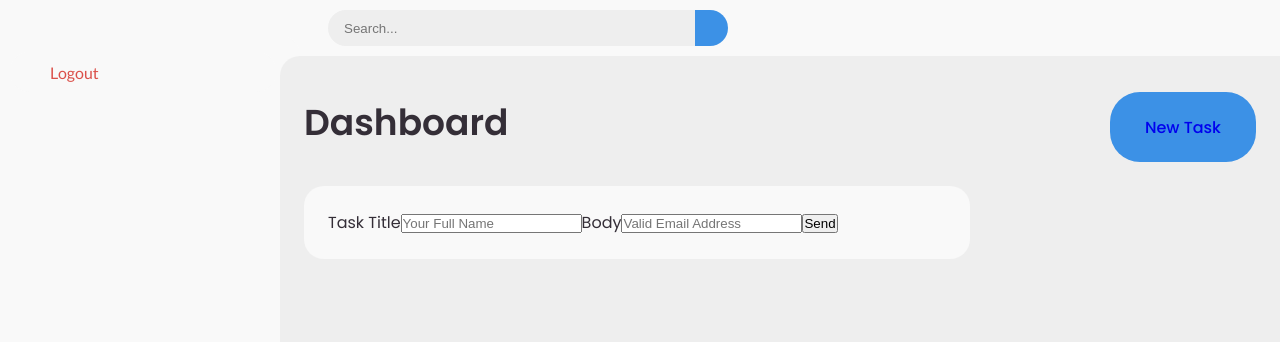
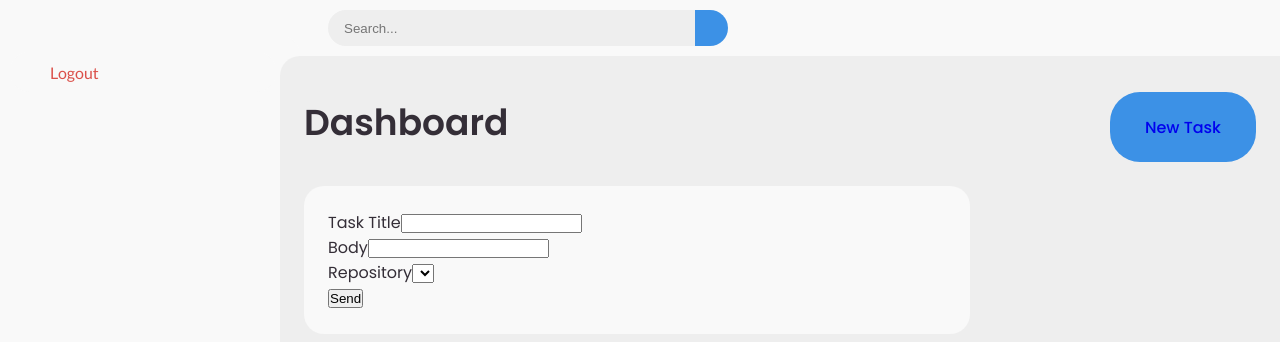
Before and after one commit to LinXJ1204/github_issues_dashboard, a React (Create React App) app: page /newtask in a window 1280 px wide. Shown: the top 342 px of the page. Built offline with nearby package versions, Linux system fonts and the light colour scheme.

Commit message:
add task done

```diff
--- a/src/App.js
+++ b/src/App.js
@@ -8,7 +8,6 @@ import { getaccesstoken } from './github';
 import { store } from './store';
 import { useSelector } from "react-redux";
 
-//66eee27c3dc589965d1ba93481703481af57199e
 
 
 /* const query = `
--- a/src/github.js
+++ b/src/github.js
@@ -10,7 +10,7 @@ export function loginwithgithub(){
   }
 
 export async function getissues(page){
-    store.dispatch(task.actions.initialtasklist);
+    store.dispatch(task.actions.initialtasklist());
     var token = sessionStorage.getItem("token");
     if(token!='undefined'&&token){
         await fetch("https://api.github.com/issues?filter=repos"+"&per_page=10"+"&page="+page.toString(),{
@@ -24,9 +24,9 @@ export async function getissues(page){
         }).then((data)=>{
             console.log(data);
             const tasklist = data.map(item=>{
-                return {'id':item['id'],'title':item['title'], 'state':item['state'], 'created_at':item['created_at'], 'repository':item['repository']["name"],'label':item['labels'][0]['name']}
+                return {'id':item['id'],'title':item['title'], 'state':item['state'], 'created_at':item['created_at'], 'repository':item['repository']["name"],'owner_repository':item['repository']["full_name"],'label':item['labels'][0]['name']}
             })
-            var repolist = tasklist.map(item=>{return item['repository']})
+            var repolist = tasklist.map(item=>{return item['owner_repository']})
             repolist = [...new Set(repolist)]
             console.log(repolist);
             store.dispatch(task.actions.addtask(tasklist));
@@ -46,6 +46,7 @@ export async function getaccesstoken(){
     if(token!='undefined'&&token){
         console.log(token)
         getissues(1);
+
         return token;
     }else{
         token = await fetch("http://localhost:4000/gettoken?code="+code,{
@@ -62,3 +63,30 @@ export async function getaccesstoken(){
     }
 
 }
+
+export async function submit_new_task(){
+    var title = document.getElementById("tasktitle").value;
+    var body= document.getElementById("taskbody").value;
+    var repo = document.getElementById("repolist").value;
+    var token = sessionStorage.getItem("token");
+    if(title==''){
+        window.alert("Title can't be empty")
+    }else if(body.split(' ').length<30){
+        window.alert("The minimum amount of word is 30.")
+    }else{
+        fetch("https://api.github.com/repos/"+repo+"/issues",{
+            method: "POST",
+            headers: {
+                'Authorization': "Bearer " + token
+            },
+            body: JSON.stringify({
+                "title": title,
+                "labels": ["Open"],
+                "body": body
+            })
+        }).then((res)=>{
+            window.alert("Adding is Successful.")
+        })
+    }
+
+}
--- a/src/newtask.js
+++ b/src/newtask.js
@@ -1,20 +1,34 @@
+import { Reposelector } from "./reposelect"
+import { submit_new_task } from "./github";
 
 export function Newtask(){
+    async function test(){
+        var title = document.getElementById("tasktitle").value;
+        var body= document.getElementById("taskbody").value;
+        var repo = document.getElementById("repolist").value;
+        console.log(title, body, repo)
+        var token = sessionStorage.getItem("token");
+
+    }
 
     return(
         <div className="newtask">
             <form action="" method="post" className="basic-grey">
-                <label>
-                <span>Task Title</span>
-                <input id="name" type="text" name="name" placeholder="Your Full Name" />
-                </label>
-                <label>
-                <span>Body</span>
-                <input id="email" type="email" name="email" placeholder="Valid Email Address" />
-                </label>
-                <label>
-                <input type="button" className="button" value="Send" />
-                </label>
+                <div>
+                    <span>Task Title</span>
+                    <input id="tasktitle" type="text" name="tasktitle" />
+                </div>
+                <div>
+                    <span>Body</span>
+                    <input id="taskbody" type="email" name="taskbody"/>
+                </div>
+                <div>
+                    <span>Repository</span>
+                    <Reposelector/>
+                </div>
+                <div>
+                    <input type="button" className="button" value="Send" onClick={submit_new_task} />
+                </div>
             </form>
         </div>
     )
--- /dev/null
+++ b/src/reposelect.js
@@ -0,0 +1,18 @@
+import { store } from "./store";
+import { task } from "./taskSlice";
+import { useSelector } from "react-redux";
+
+
+export function Reposelector(){
+    var repolist = useSelector(()=>{ return store.getState()['task'].repo})
+    return(
+        <select id="repolist" name="repo">
+            {repolist.map(item=>{
+                return (
+                    <option key={item} value={item}>{item}</option>
+                )
+            })}
+        </select>
+
+    )
+}
--- a/src/task.js
+++ b/src/task.js
@@ -5,6 +5,7 @@ import { useSelector } from "react-redux";
 
 export function Task(){
     var tasklist = useSelector(()=>{return store.getState()['task'].tasklist})
+    console.log(tasklist);
     return(
         <div className="tasklist">
             <div className="head">
--- a/src/taskSlice.js
+++ b/src/taskSlice.js
@@ -20,6 +20,9 @@ export const task = createSlice({
         },
         setrepo: (state, actions)=>{
             return {...state, repo:actions.payload}
+        },
+        setlock: (state, actions)=>{
+            return {...state, lock:actions.payload}
         }
     }
 })
```
Also changed, not shown: public/reposelect.js (deleted, +0 -9 lines).
